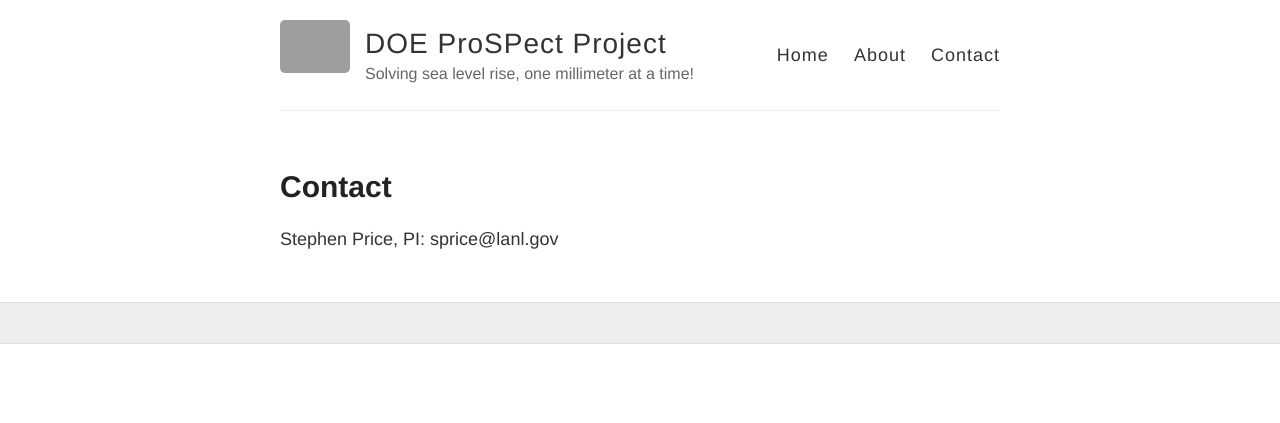
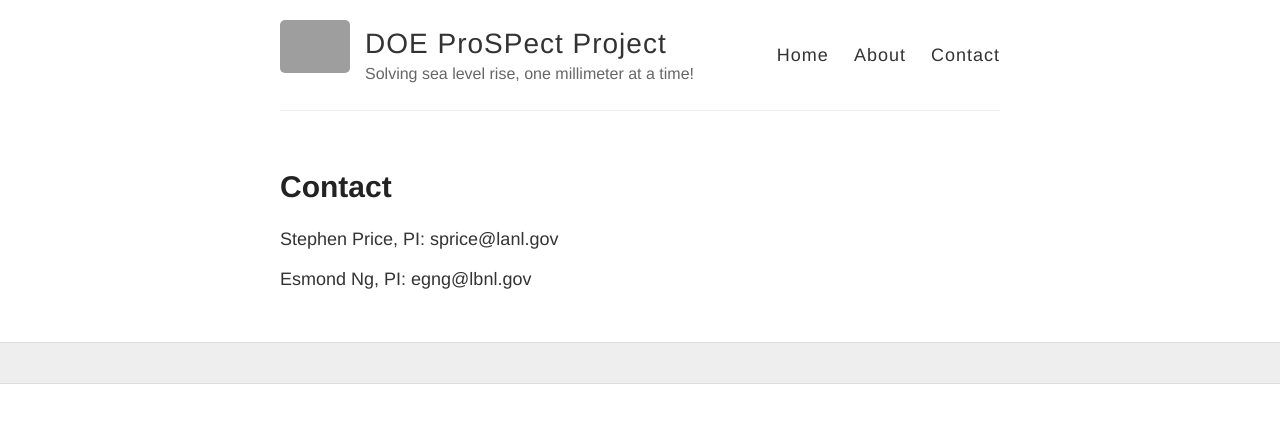
Before and after one commit to SLE-E3SM/SLE-E3SM.github.io, a Jekyll site: the page built from contact.md, in a window 1280 px wide. Shown: the top 423 px of the page. Built offline with Jekyll 4.4.1, drawn with Linux system fonts in a browser that asks for light colours; grey boxes are pictures that could not be loaded.

Commit message:
Update contact.md
add Esmond's info as PI to contact page

```diff
--- a/contact.md
+++ b/contact.md
@@ -5,3 +5,5 @@ permalink: /contact/
 ---
 
 Stephen Price, PI: sprice@lanl.gov
+
+Esmond Ng, PI: egng@lbnl.gov
```
